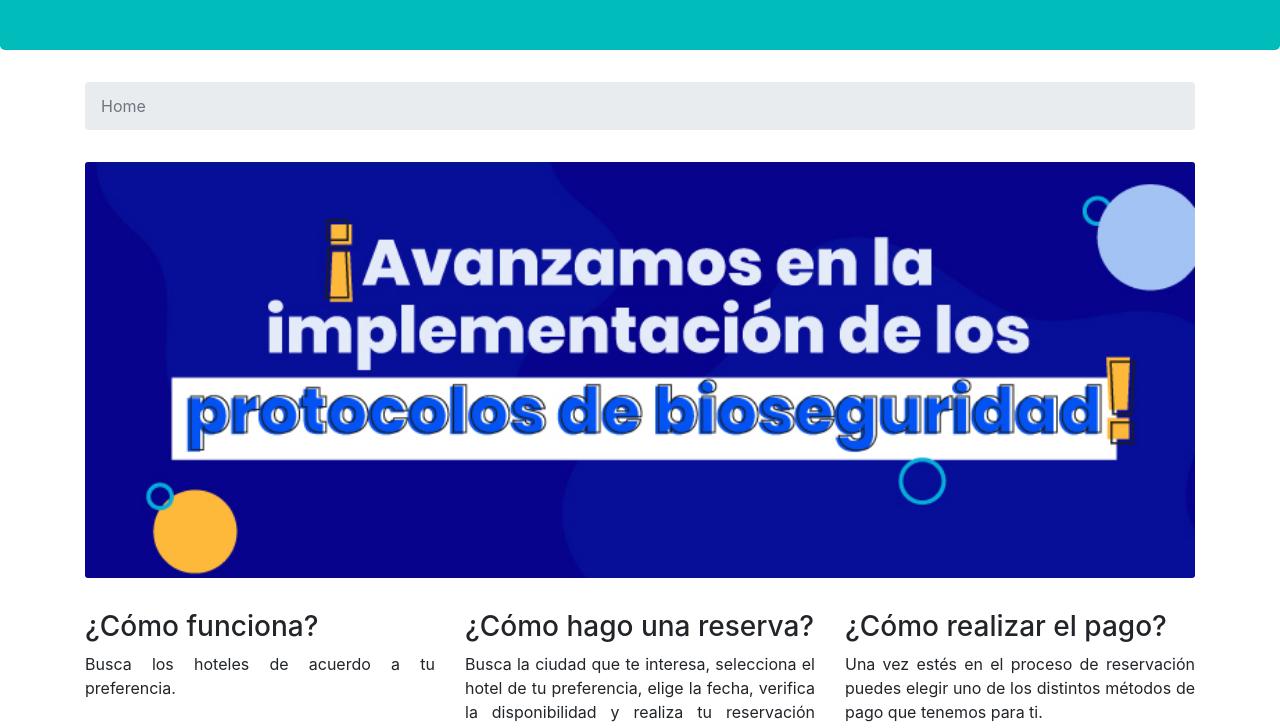
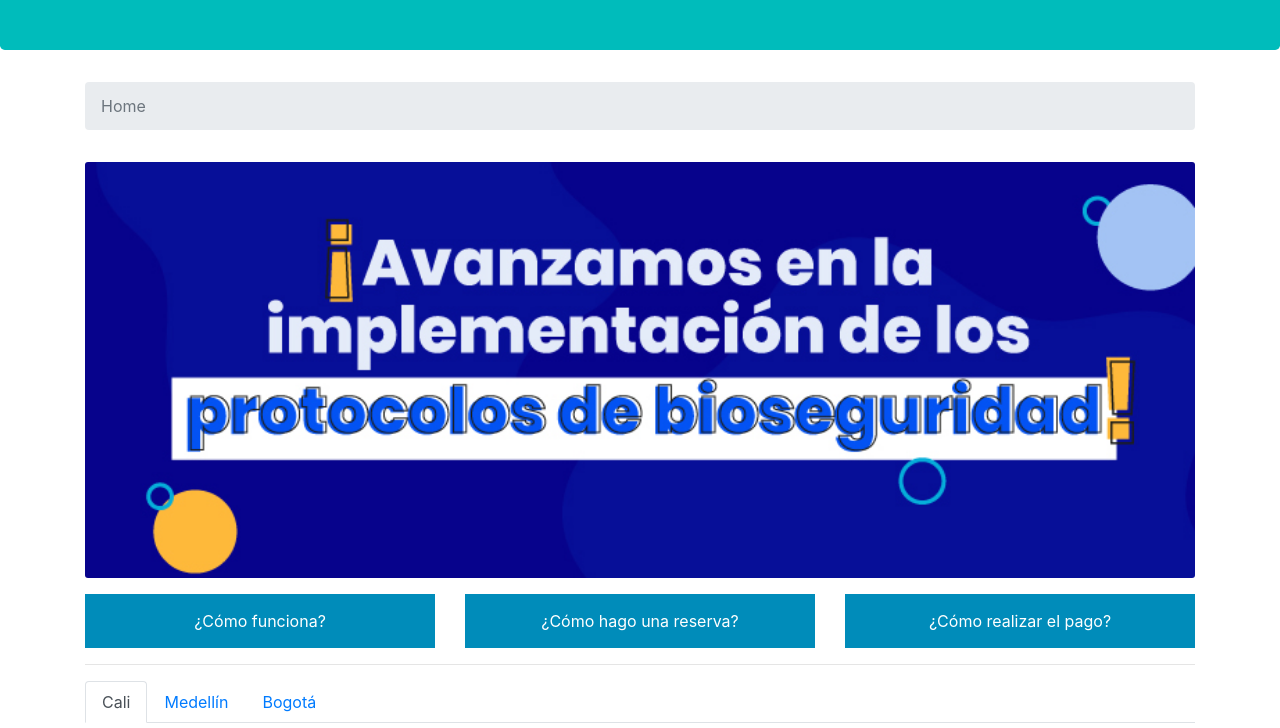
Before and after one commit to CesarVidarte/guia-hoteles, a website: page index.html in a window 1280 px wide. Shown: the part 184-912 px from the top of the page. Drawn offline with nearby package versions, Linux system fonts and the light colour scheme; a web font is replaced by a local one.

Commit message:
uso de collapse multicollapse en home

```diff
--- a/index.html
+++ b/index.html
@@ -50,15 +50,37 @@
         <img src="imagenes/banner.jpg" class="card-img" alt="hotel img">
       </div>
     </div>
+
     <div class="row">
-      <div class="col-md-4">
+      <div class="col-sm-4">
+        <button class="button" type="button" data-toggle="collapse"
+          data-target="#funciona" aria-controls="multiCollapse1" >
+            ¿Cómo funciona?
+          </button>
+      </div>
+      <div class="col-sm-4">
+        <button class="button" type="button" data-toggle="collapse"
+          data-target="#reserva" aria-controls="multiCollapse2">
+            ¿Cómo hago una reserva?
+          </button>
+      </div>
+      <div class="col-sm-4">
+        <button class="button" type="button" data-toggle="collapse"
+          data-target="#pago" aria-controls="multiCollapse3">
+            ¿Cómo realizar el pago?
+          </button>
+      </div>
+    </div>
+
+    <div class="row">
+      <div class="col-md-4 collapse multi-collapse" id="funciona">
         <p>
         <h3>¿Cómo funciona?</h3>
         <!-- Texto de los parrafos justificado -->
         <p class="justificado">Busca los hoteles de acuerdo a tu preferencia.</p>
         </p>
       </div>
-      <div class="col-md-4">
+      <div class="col-md-4 collapse multi-collapse" id="reserva">
         <p>
         <h3>¿Cómo hago una reserva?</h3>
         <p class="justificado">Busca la ciudad que te interesa, selecciona el hotel de tu
@@ -66,7 +88,7 @@
           tu reservación ingresando tus datos.</p>
         </p>
       </div>
-      <div class="col-md-4">
+      <div class="col-md-4 collapse multi-collapse" id="pago">
         <p>
         <h3>¿Cómo realizar el pago?</h3>
         <p class="justificado">Una vez estés en el proceso de reservación puedes elegir uno de
```
